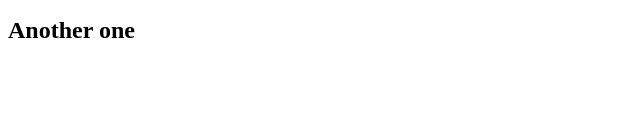
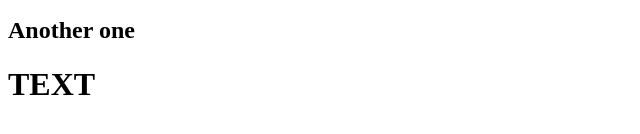
Before and after one commit to panzerweb/Test-Collab, a plain HTML site: page index.html in a window 1280 px wide. Shown: the part 168-302 px from the top of the page, without its empty margins (0-640 px from the left). Drawn offline with Linux system fonts and the light colour scheme.

Commit message:
Update index.html

```diff
--- a/index.html
+++ b/index.html
@@ -10,5 +10,6 @@
     <h1>Added Text</h1>
     <h2>Another Text added</h2>
     <h2>Another one</h2>
+    <h1>TEXT</h1>
 </body>
 </html>
```
